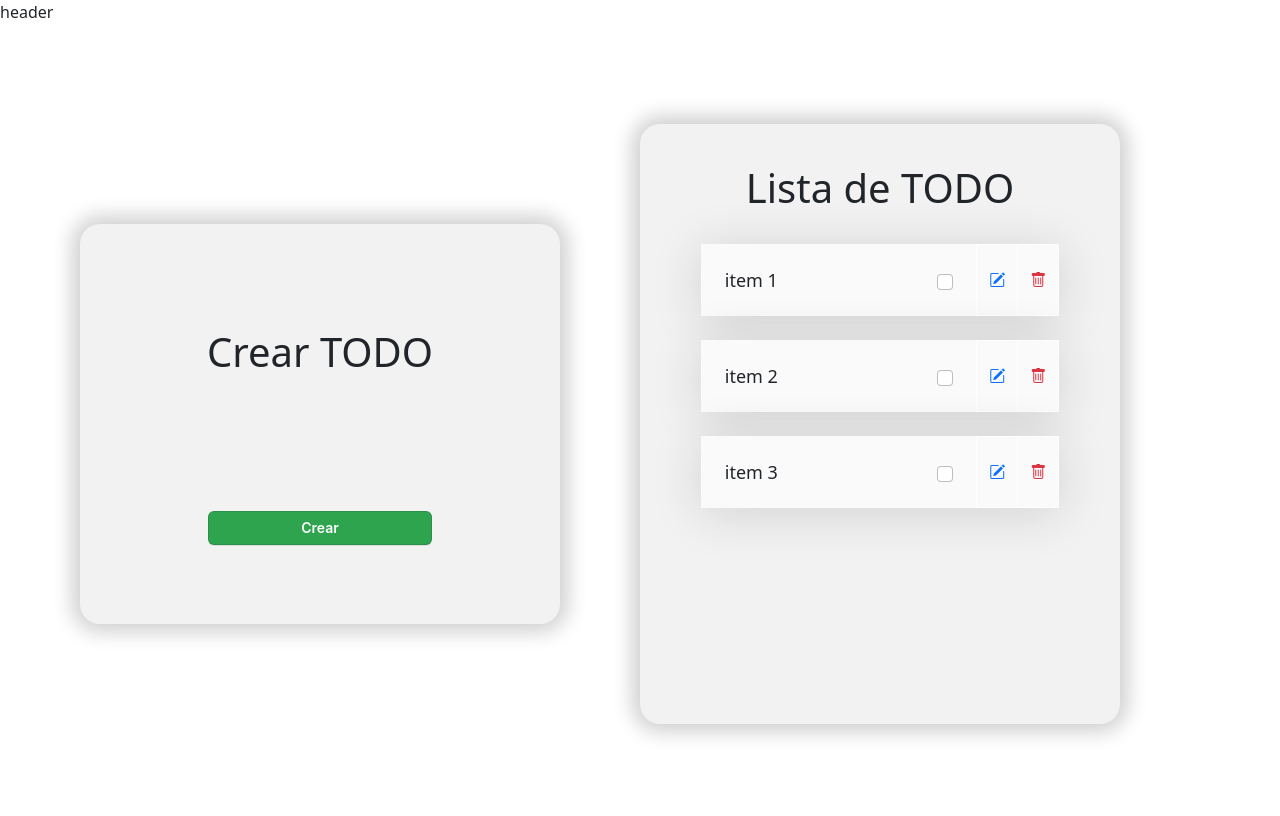
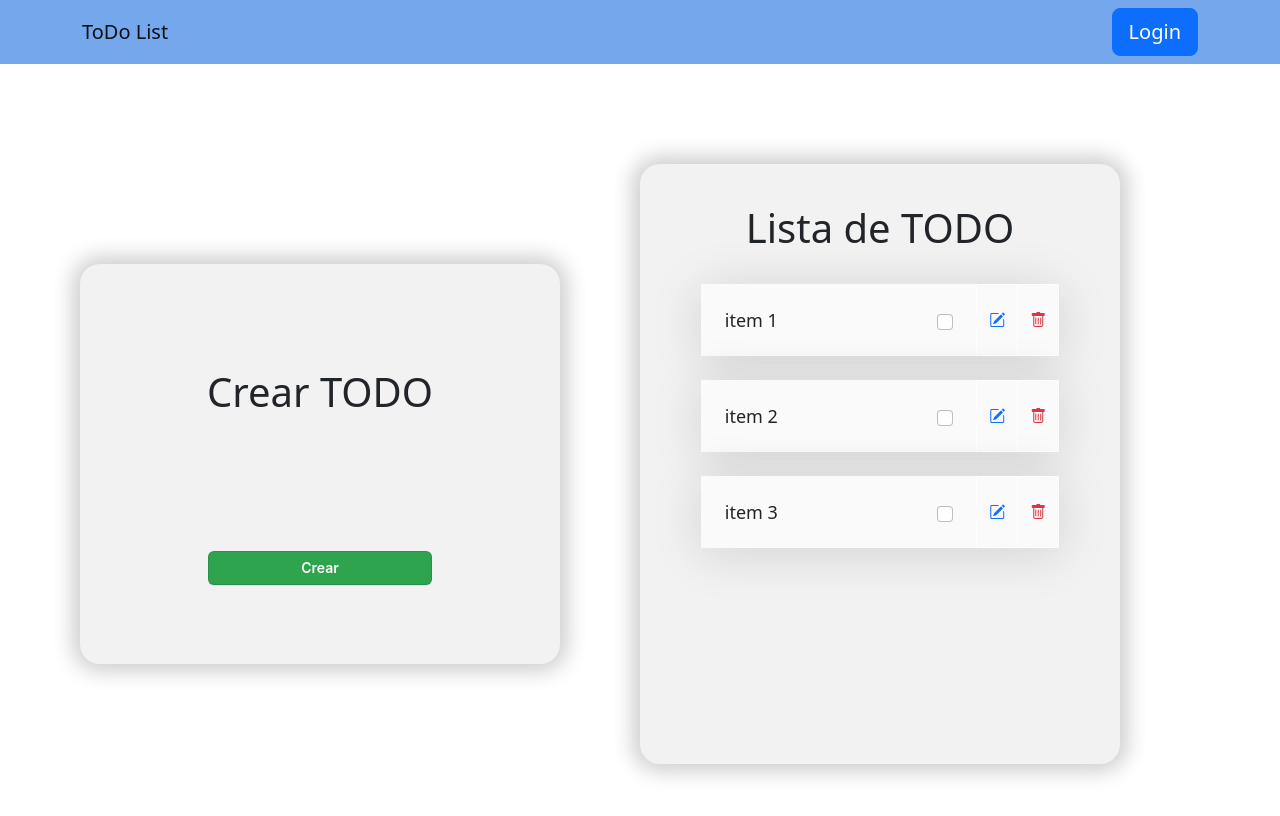
Before and after one commit to oscar13ud/practiceReact, a React (Create React App) app: page / in a window 1280 px wide. Shown: the top 816 px of the page. Built offline with nearby package versions, Linux system fonts and the light colour scheme.

Commit message:
Agregado header

```diff
--- a/src/App.css
+++ b/src/App.css
@@ -14,14 +14,14 @@
 }
 
 .App-header {
-  background-color: #282c34;
+  background-color: #2e55a3;
   min-height: 100vh;
   display: flex;
   flex-direction: column;
   align-items: center;
   justify-content: center;
   font-size: calc(10px + 2vmin);
-  color: white;
+  color: #16bfc5;
 }
 
 .App-link {
@@ -36,3 +36,7 @@
     transform: rotate(360deg);
   }
 }
+
+nav {
+  background-color: #74a7eb;
+}
--- a/src/App.tsx
+++ b/src/App.tsx
@@ -1,10 +1,11 @@
 import React from "react";
+import { Header } from "./pages/mainView/Header";
 import { MainView } from "./pages/mainView/mainView";
 
 function App() {
   return (
     <div className="h-100">
-      <header>header</header>
+      <Header/>
       <div className="h-100">
         <MainView />
       </div>
--- /dev/null
+++ b/src/pages/mainView/Header.tsx
@@ -0,0 +1,20 @@
+import Container from 'react-bootstrap/Container';
+import Navbar from 'react-bootstrap/Navbar';
+import Button from 'react-bootstrap/Button';
+import "../../App.css"
+
+export const Header = () => {
+  return (
+    <Navbar>
+      <Container>
+        <Navbar.Brand href="/">ToDo List</Navbar.Brand>
+        <Navbar.Toggle />
+        <Navbar.Collapse className="justify-content-end">
+        <Button variant="primary" size="lg">
+          Login
+        </Button>{' '}
+        </Navbar.Collapse>
+      </Container>
+    </Navbar>
+  )
+}
```
Also changed, not shown: 1 other file (tests, documents, lock files or other folders).
